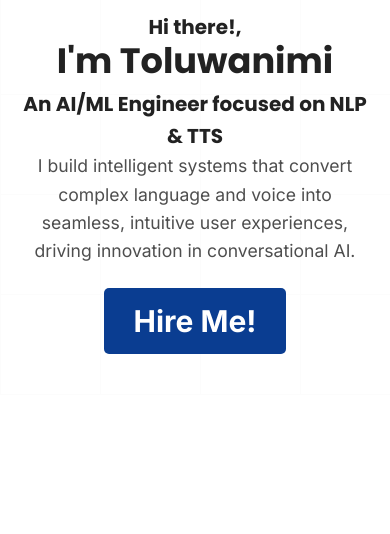
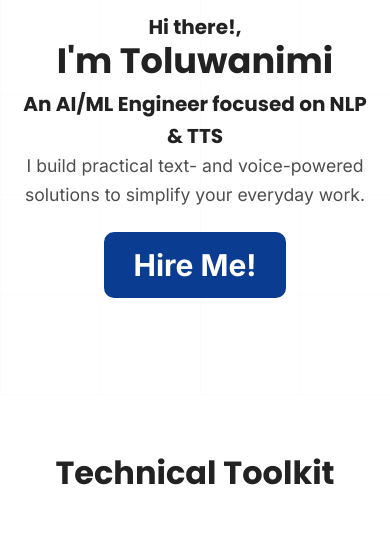
Before and after one commit to Theomnitron/my_portfolio, a plain HTML site: page index.html in a window 390 px wide. Shown: the part 449-983 px from the top of the page. Drawn offline with Linux system fonts and the light colour scheme.

Commit message:
some more modifications against mobile-view

```diff
--- a/index.html
+++ b/index.html
@@ -42,9 +42,9 @@
         <section id="home" class="hero section">
             <div class="container hero-content">
                 <div class="hero-text fade-in-on-load">
-                    <h1><span style="font-size: 20px;">Hi there!,</span> <br> I'm Toluwanimi</h1>
+                    <h1><span style="font-size: 20px;">Hi there!,</span> <br>I'm Toluwanimi</h1>
                     <h3 style="font-size: 20px;">An AI/ML Engineer focused on NLP & TTS</h3>
-                    <p>I build intelligent systems that convert complex language and voice into seamless, intuitive user experiences, driving innovation in conversational AI.</p>
+                    <p>I build practical text- and voice-powered solutions to simplify your everyday work.</p>
 
                     <div class="hero-actions">
                         <a href="https://wa.me/+2349060194677" class="btn btn-primary" style="color: white;">Hire Me!</a>
@@ -58,9 +58,9 @@
                         Your browser does not support the video tag.
                     </video> -->
                     <br>
-                <div class="portrait-container-top"portrait-container-top>
-                    <img src="assets/me.png" alt="Me" class="user-portrait">
-                </div>
+                    <div class="portrait-container-top"portrait-container-top>
+                        <img src="assets/me.png" alt="Me" class="user-portrait">
+                    </div>
                 </div>
             </div>
         </section>
--- a/style.css
+++ b/style.css
@@ -115,6 +115,7 @@ h2 {
 .btn-primary {
     background-color: var(--color-primary);
     color: var(--color-background); /* White text on blue button */
+    border-radius: 10px;
     padding: 15px 30px;
     font-size: 30px;
     font-weight: 800;
@@ -261,7 +262,7 @@ body.dark-mode::before {
 /* ---------------------------------------------- */
 
 .section {
-    padding: 8rem 0 4rem 0;
+    padding: 4rem 0 4rem 0;
     position: relative;
     overflow: hidden; /* For animations */
 }
@@ -348,6 +349,9 @@ body.dark-mode::before {
 /* ---------------------------------------------- */
 /* (3) SKILLS SECTION */
 /* ---------------------------------------------- */
+#skills {
+    margin-top: -3%;
+}
 
 .skills-grid {
     display: grid;
```
